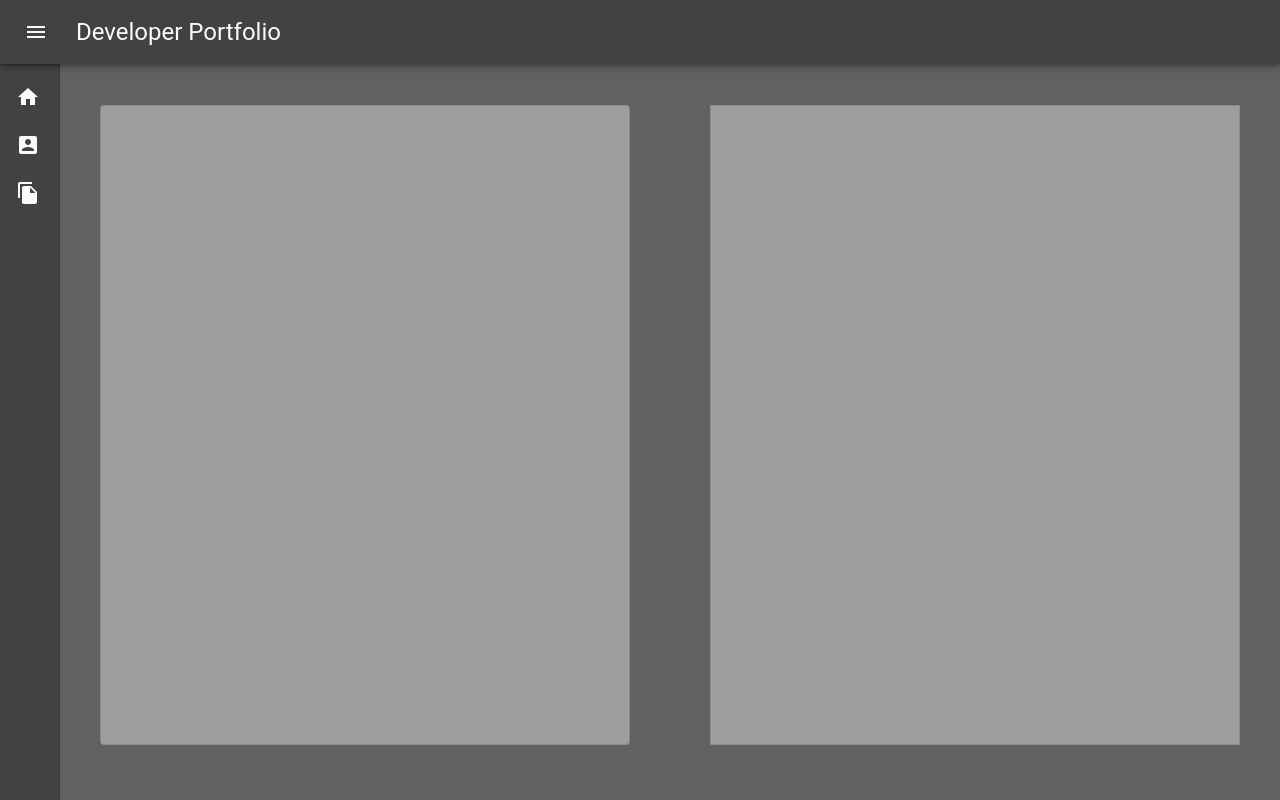
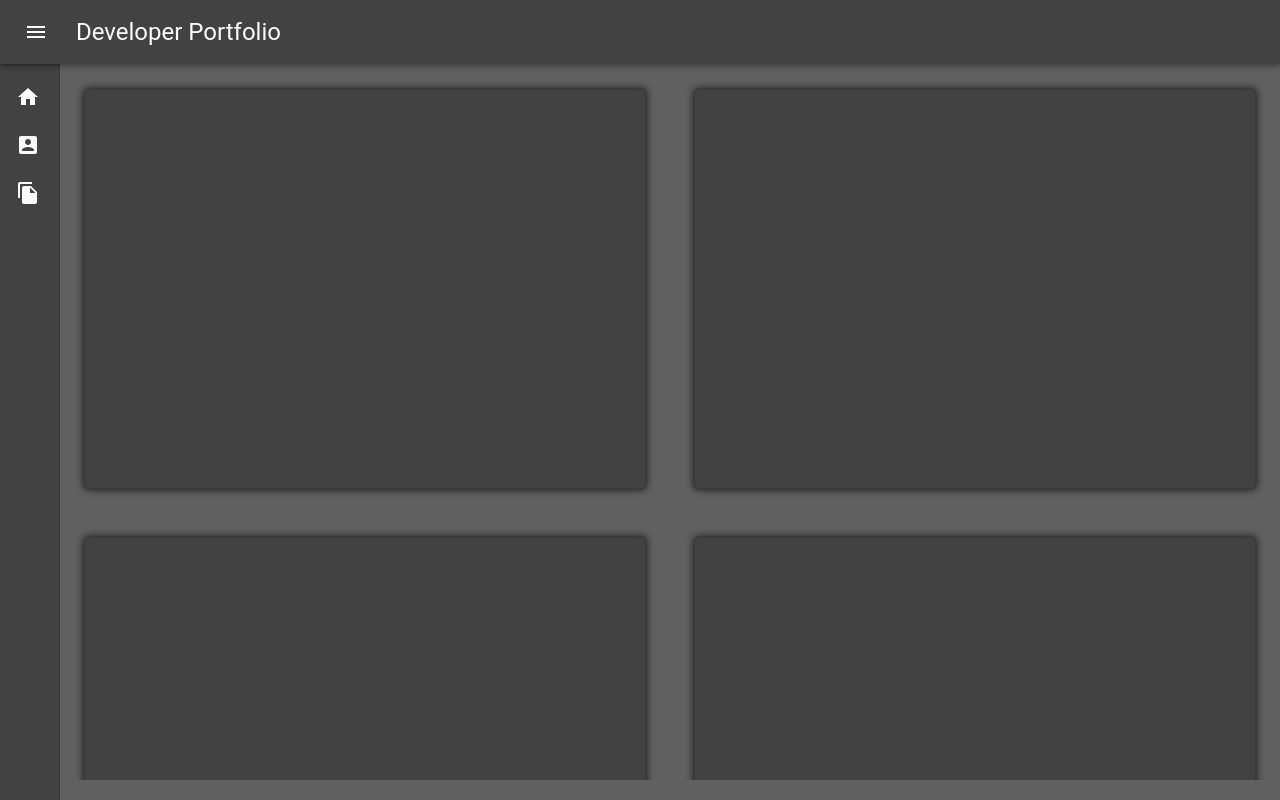
Before and after one commit to himanshuMaheshwari2311/Developer-Portfolio-Front-End, a React (Create React App) app: page / in a window 1280 px wide. Built offline with nearby package versions, Linux system fonts and the light colour scheme; sample sign-in values are in the browser's storage; the HTML template or start-up script is replaced by a standard one.

Commit message:
experimental dashboar changes

```diff
--- a/package.json
+++ b/package.json
@@ -3,6 +3,9 @@
   "version": "0.1.0",
   "private": true,
   "dependencies": {
+    "@fortawesome/fontawesome-svg-core": "^1.2.26",
+    "@fortawesome/free-solid-svg-icons": "^5.12.0",
+    "@fortawesome/react-fontawesome": "^0.1.8",
     "@material-ui/core": "^4.9.5",
     "@material-ui/icons": "^4.9.1",
     "@testing-library/jest-dom": "^4.2.4",
--- a/src/App.tsx
+++ b/src/App.tsx
@@ -17,7 +17,7 @@ const dark = createMuiTheme({
     background: {
       default: grey[700],
       paper: grey[500],
-    }
+    },
   },
 });
 
--- a/src/components/Body.tsx
+++ b/src/components/Body.tsx
@@ -4,6 +4,7 @@ import classes from '../App.module.css'
 import Login from './Login'
 import Sidebar from './Sidebar'
 import Home from './Home'
+import Profile from './Profile'
 
 const Body: React.FC<any> = ({ user, setUser, open, setOpen }) => {
 
@@ -13,11 +14,14 @@ const Body: React.FC<any> = ({ user, setUser, open, setOpen }) => {
       <div className={classes.mainContent} style={{ marginLeft: user !== '' ? (open ? '240px' : '60px') : '0px' }}>
         {userId === null ? null : <Sidebar open={open} setOpen={setOpen} />}
         <Switch>
-          <Route exact path={["/", "/home", '/dashboard', '/account', '/profile']}>
+          <Route exact path={["/", "/home", '/dashboard', '/account']}>
             <Home />
           </Route>
           <Route exact path="/login">
             <Login setUser={setUser} />
+          </Route>
+          <Route exact path="/profile">
+            <Profile />
           </Route>
         </Switch>
       </div>
--- a/src/components/Home.tsx
+++ b/src/components/Home.tsx
@@ -1,27 +1,48 @@
+import { Card } from '@material-ui/core';
+import { makeStyles } from '@material-ui/core/styles';
 import React from 'react';
-import { makeStyles } from '@material-ui/core/styles';
-import Paper from '@material-ui/core/Paper';
+import { withRouter } from 'react-router-dom';
 
 const useStyles = makeStyles(theme => ({
   root: {
     display: 'flex',
     '& > *': {
-      margin: theme.spacing(5),
-      width: theme.spacing(80),
-      height: theme.spacing(80),
+      margin: theme.spacing(3),
+      width: theme.spacing(150),
+      height: theme.spacing(50),
     },
+  },
+  card: {
+    boxShadow: '0 0 8px 0px rgba(0,0,0,0.87)',
+    background: theme.palette.primary.main,
+    '&:hover': {
+      boxShadow: '0 0 10px 2px rgba(0,0,0,0.87)',
+    },
+  },
+  avatar: {
+    backgroundColor: theme.palette.secondary.main,
   },
 }));
 
-const Home =() => {
+const Home = () => {
   const classes = useStyles();
 
   return (
-    <div className={classes.root}>
-      <Paper variant="outlined" />
-      <Paper variant="outlined" square />
+    <div>
+      <div className={classes.root}>
+        <Card variant="outlined" className={classes.card}>
+
+        </Card>
+
+        <Card variant="outlined" className={classes.card} />
+      </div>
+      <div className={classes.root}>
+        <Card variant="outlined" className={classes.card} />
+        <Card variant="outlined" className={classes.card} />
+      </div>
+      <div></div>
     </div>
   );
 }
 
-export default Home;
+export default withRouter(Home);
--- a/src/components/Login.tsx
+++ b/src/components/Login.tsx
@@ -39,7 +39,7 @@ const Login: React.FC<any> = ({ setUser, history }) => {
 
     return (
         <GoogleLogin
-            clientId="<client-id-here>"
+            clientId="865958668201-3upung40a7uuidhh47hp34v91rggsgl8.apps.googleusercontent.com"
             buttonText="Login"
             onSuccess={loginAction}
             onFailure={retryAction}
--- /dev/null
+++ b/src/components/Profile.tsx
@@ -0,0 +1,11 @@
+import React from 'react';
+import { withRouter } from 'react-router-dom';
+
+
+const Profile: React.FC = () => {
+    return (
+        <div></div>
+    );
+}
+
+export default withRouter(Profile);
```
Also changed, not shown: 1 other file (tests, documents, lock files or other folders).
